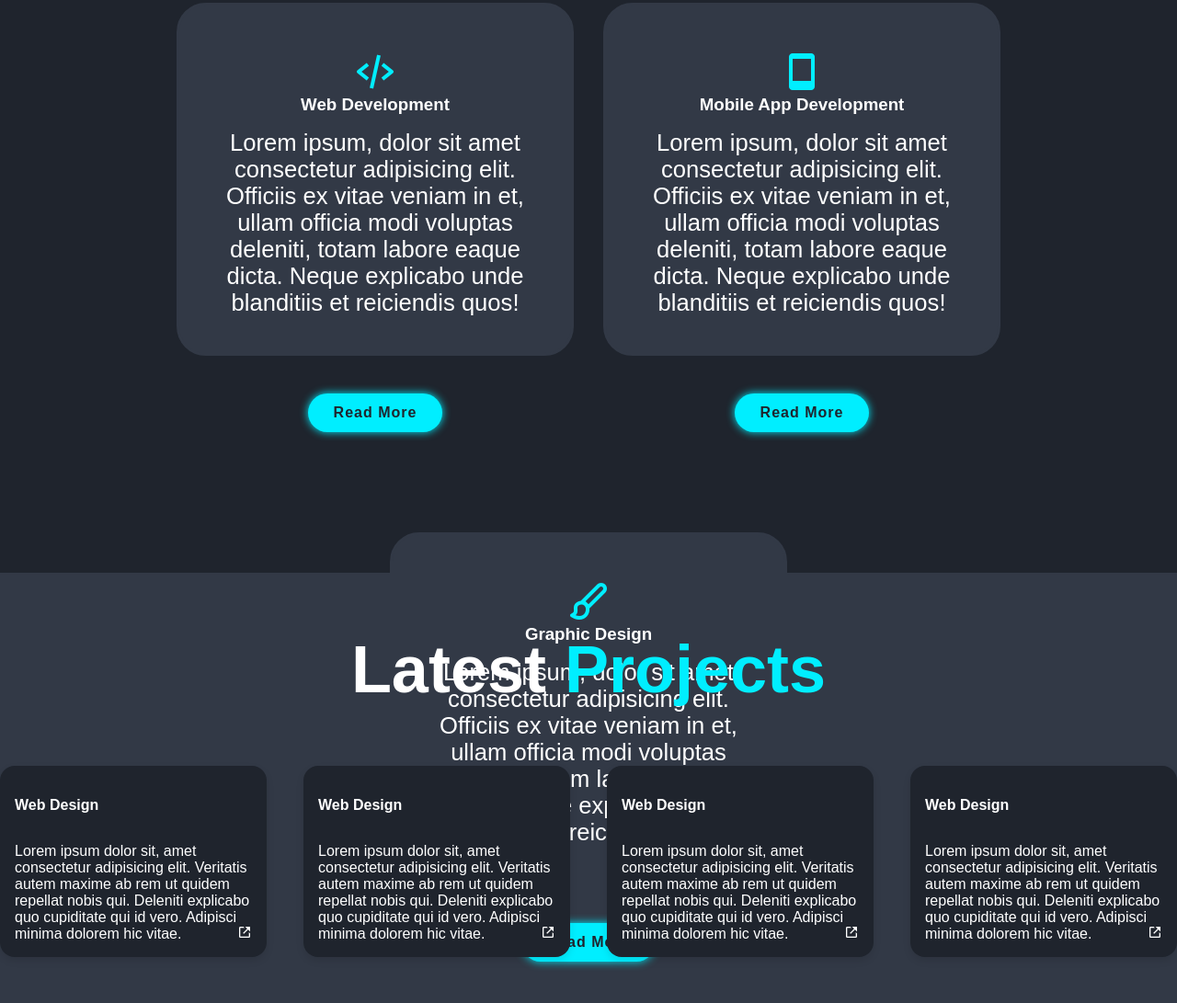
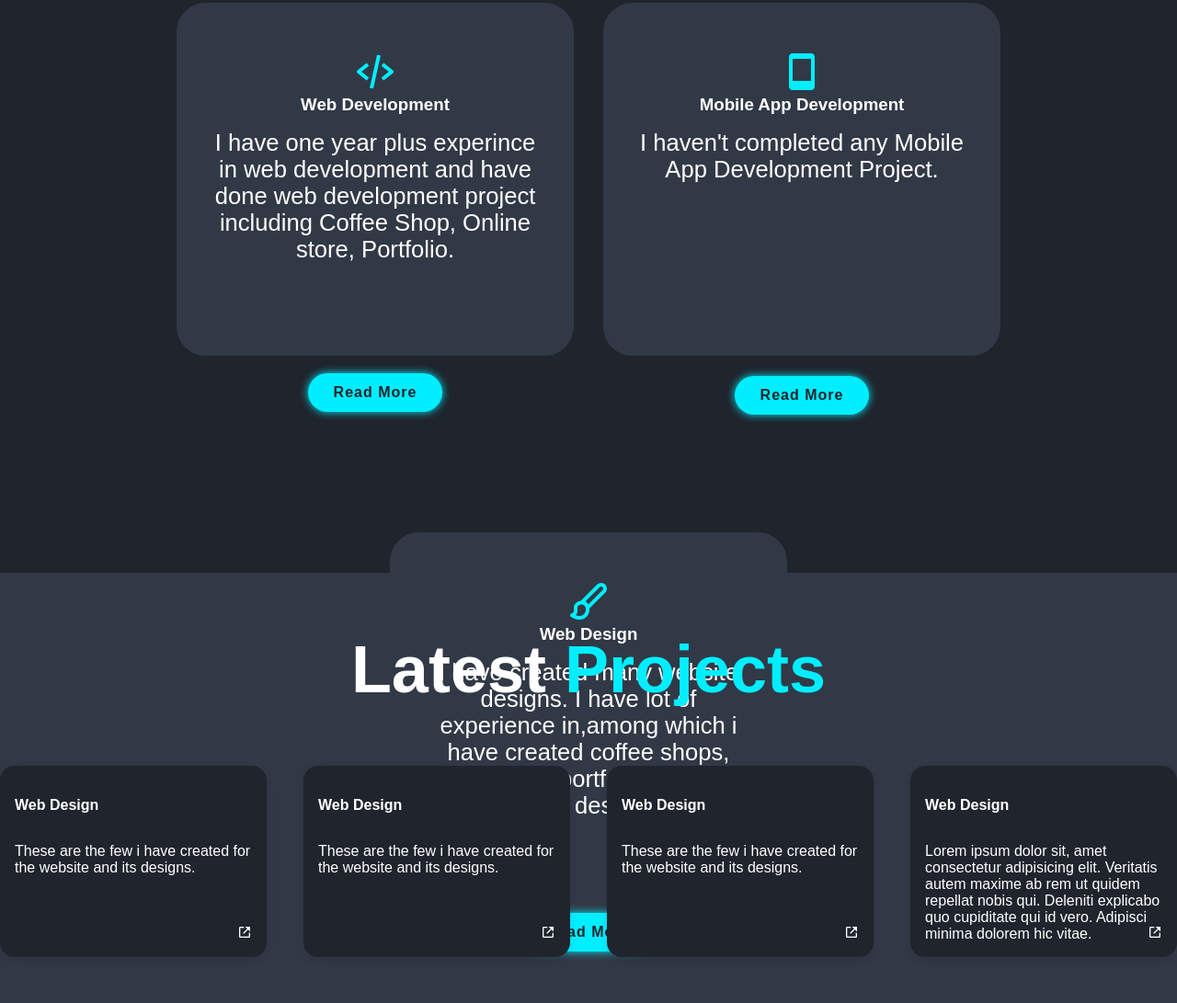
Before and after one commit to mastonaqvi/mastonaqvi.github.io-portfolio, a plain HTML site: page index.html in a window 1280 px wide. Shown: the part 1777-2868 px from the top of the page at 92% size. Drawn offline with nearby package versions, Linux system fonts and the light colour scheme; files whose address does not match are found by name; a web font is replaced by a local one.

Commit message:
index.html

```diff
--- a/index.html
+++ b/index.html
@@ -57,7 +57,7 @@
         <div class="about-content">
             <h2 class="heading">About <span> Me</span></h2>
             <h3>Fullstack Developer</h3>
-            <p>Lorem, ipsum dolor sit amet consectetur adipisicing elit. Amet magni labore aspernatur obcaecati itaque odit, excepturi ipsum quo corporis repellat quia culpa hic similique atque voluptates in esse nulla consectetur!Lorem Lorem ipsum dolor sit amet consectetur adipisicing elit. Iste consectetur eos beatae deserunt? Fugit nulla repudiandae, tempora quibusdam, dolorum quae dicta beatae adipisci dolor cum alias tenetur quis ab neque.</p>
+            <p>My journey in computer science has been driven by a desire to understand and harness the power of technology to solve complex problems. I am constantly exploring new ideas and technologies, striving to expand my knowledge and skills.</p>
             <a href="#" class="btn">Read More</a>
         </div>
     </section>
@@ -71,7 +71,9 @@
             <div class="services-box">
                 <i class='bx bx-code-alt'></i>
                 <h3>Web Development</h3>
-                <p>Lorem ipsum, dolor sit amet consectetur adipisicing elit. Officiis ex vitae veniam in et, ullam officia modi voluptas deleniti, totam labore eaque dicta. Neque explicabo unde blanditiis et reiciendis quos!</p>
+                <p>I have one year plus experince in web development and have done web development project including Coffee Shop, Online store, Portfolio. </p>
+                <br>
+                <br>
                 <br>
                 <br>
                 <a href="#" class="btn">Read More</a>
@@ -81,16 +83,22 @@
             <div class="services-box">
                 <i class='bx bx-mobile'></i>
                 <h3>Mobile App Development</h3>
-                <p>Lorem ipsum, dolor sit amet consectetur adipisicing elit. Officiis ex vitae veniam in et, ullam officia modi voluptas deleniti, totam labore eaque dicta. Neque explicabo unde blanditiis et reiciendis quos!</p>
+                <p>I haven't completed any Mobile App Development Project.</p>
+                <br><br>
+                <br><br>
+                <br><br>
+                <br><br>
                 <br>
-                <br>
+
+
                 <a href="#" class="btn">Read More</a>
             </div>
 
             <div class="services-box">
                 <i class='bx bx-paint'></i>
-                <h3>Graphic Design</h3>
-                <p>Lorem ipsum, dolor sit amet consectetur adipisicing elit. Officiis ex vitae veniam in et, ullam officia modi voluptas deleniti, totam labore eaque dicta. Neque explicabo unde blanditiis et reiciendis quos!</p>
+                <h3>Web Design</h3>
+                <p>I have created many website designs. I have lot of experience in,among which i have created coffee shops, shoes store, portfolio and many more designs.</p>
+                <br>
                 <br>
                 <br>
                 <a href="#" class="btn">Read More</a>
@@ -107,7 +115,7 @@
                 <img src="1.jpeg" alt="">
                 <div class="portfolio-layer"></div>
                 <h4>Web Design</h4>
-                <p>Lorem ipsum dolor sit, amet consectetur adipisicing elit. Veritatis autem maxime ab rem ut quidem repellat nobis qui. Deleniti explicabo quo cupiditate qui id vero. Adipisci minima dolorem hic vitae.</p>
+                <p>These are the few i have created for the website and its designs.</p>
                 <a href="#"><i class='bx bx-link-external'></i></a>
             </div>
 
@@ -115,7 +123,7 @@
                 <img src="2.jpg" alt="">
                 <div class="portfolio-layer"></div>
                 <h4>Web Design</h4>
-                <p>Lorem ipsum dolor sit, amet consectetur adipisicing elit. Veritatis autem maxime ab rem ut quidem repellat nobis qui. Deleniti explicabo quo cupiditate qui id vero. Adipisci minima dolorem hic vitae.</p>
+                <p>These are the few i have created for the website and its designs.</p>
                 <a href="#"><i class='bx bx-link-external'></i></a>
             </div>
 
@@ -123,7 +131,7 @@
                 <img src="3.jpg" alt="">
                 <div class="portfolio-layer"></div>
                 <h4>Web Design</h4>
-                <p>Lorem ipsum dolor sit, amet consectetur adipisicing elit. Veritatis autem maxime ab rem ut quidem repellat nobis qui. Deleniti explicabo quo cupiditate qui id vero. Adipisci minima dolorem hic vitae.</p>
+                <p>These are the few i have created for the website and its designs.</p>
                 <a href="#"><i class='bx bx-link-external'></i></a>
             </div>
 
```
